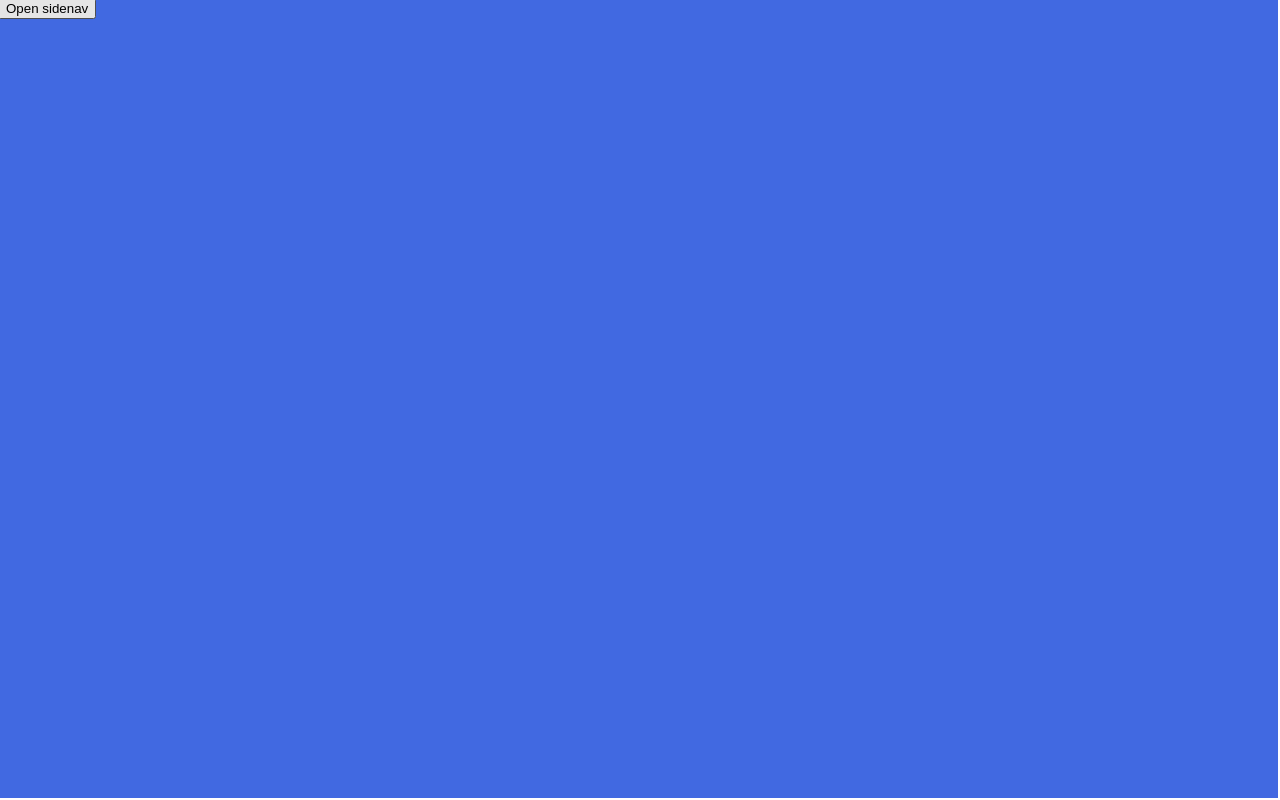
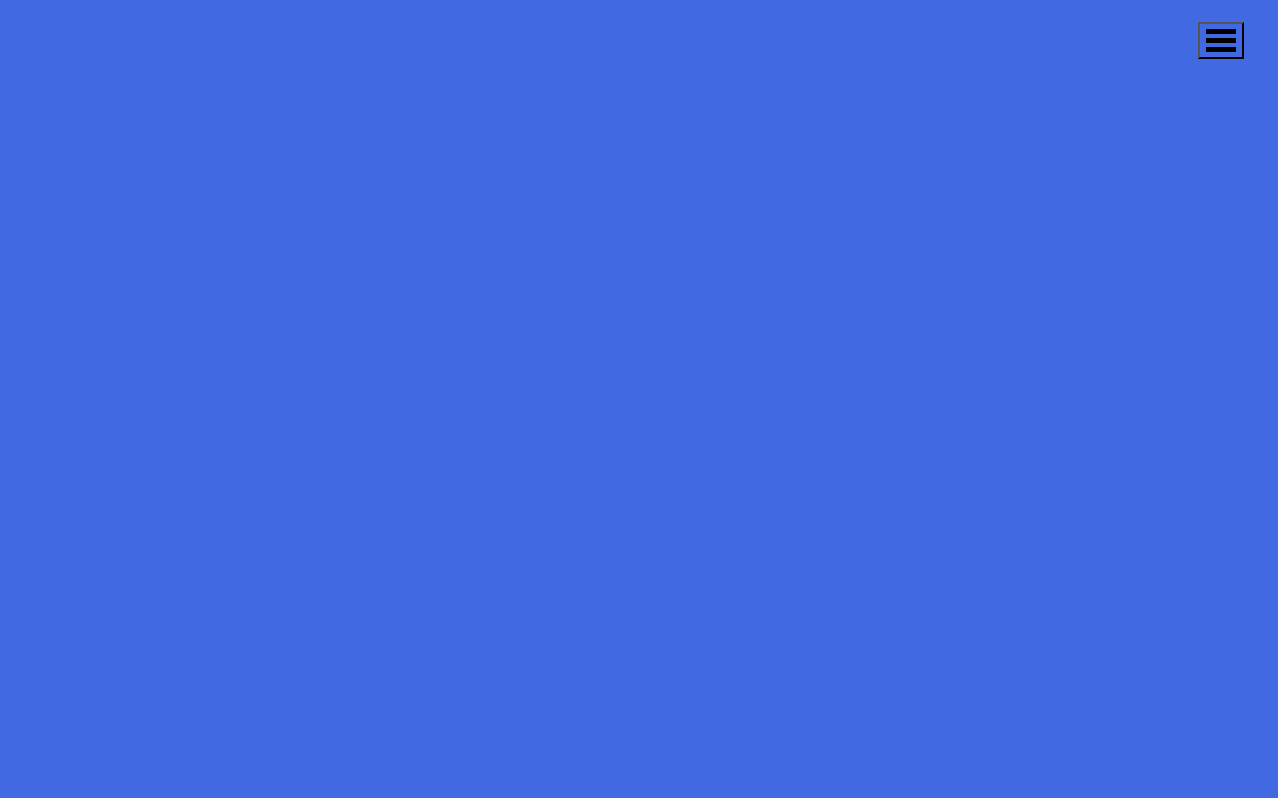
Before and after one commit to Jedimasterjohns/JordanHarrisPortfolio, an Angular app: page / in a window 1280 px wide. Built offline with nearby package versions, Linux system fonts and the light colour scheme.

Commit message:
building out sidenav and app navigation links

```diff
--- a/src/app/app-navigation/app-navigation.component.css
+++ b/src/app/app-navigation/app-navigation.component.css
@@ -0,0 +1,17 @@
+.sidenav {
+  padding: 20px;
+  z-index: 4;
+  width: 240px;
+  overflow: hidden;
+  background-color: darkgray;
+}
+
+ul {
+  list-style-type: none;
+}
+
+li {
+  font-family: "san-serif";
+  font-size: 2rem;
+  padding: 25px;
+}
--- a/src/app/app-navigation/app-navigation.component.html
+++ b/src/app/app-navigation/app-navigation.component.html
@@ -1,3 +1,8 @@
-<p>
-  app-navigation works!
-</p>
+<div class="sidenav">
+  <ul>
+    <li>Home</li>
+    <li>About</li>
+    <li>Portfolio</li>
+    <li><a [routerLink]="['/resume']">Resume</a></li>
+  </ul>
+</div>
--- a/src/app/app.module.ts
+++ b/src/app/app.module.ts
@@ -9,12 +9,14 @@ import { AppComponent } from './app.component';
 import { HomeComponent } from './home/home.component';
 import { RouterModule, Routes, } from '@angular/router';
 import { AppNavigationComponent } from './app-navigation/app-navigation.component';
+import { ResumeComponent } from './resume/resume.component';
 
 @NgModule({
   declarations: [
     AppComponent,
     HomeComponent,
-    AppNavigationComponent
+    AppNavigationComponent,
+    ResumeComponent
   ],
   imports: [
     BrowserModule,
--- a/src/app/app.routing.ts
+++ b/src/app/app.routing.ts
@@ -1,12 +1,14 @@
 import { Routes, RouterModule } from '@angular/router';
 
 import { HomeComponent } from './home/home.component';
+import { ResumeComponent } from './resume/resume.component';
 
 const appRoutes: Routes = [
   { path: '', component: HomeComponent },
 
   // otherwise redirect to home
-  { path: '**', redirectTo: ''}
+  { path: '**', redirectTo: ''},
+  { path: 'resume', component: ResumeComponent },
 ];
 
 export const routing = RouterModule.forRoot(appRoutes);
--- a/src/app/home/home.component.css
+++ b/src/app/home/home.component.css
@@ -1,15 +1,29 @@
-.welcome {
+.container {
   box-sizing: border-box;
   height: 100vh;
   width: 100vw;
-  overflow: hidden;
+  overflow: scroll;
   margin: -10px;
   padding: 0;
   clear: both;
   background-color: royalblue;
 }
 
-.example-sidenav {
-  padding: 20px;
-  z-index: 4;
+.sidenav-content {
+  position: absolute;
+  top: 20px;
+  right: 50px;;
+  border-color: black;
 }
+
+button {
+  background-color: royalblue;
+  border-color: black;
+}
+div {
+  width: 30px;
+  height: 5px;
+  background-color: black;
+  margin: 4px 0;
+
+}
--- a/src/app/home/home.component.html
+++ b/src/app/home/home.component.html
@@ -1,12 +1,14 @@
-<div class="welcome">
-    <div class="example-sidenav-content">
-        <button type="button" mat-button (click)="sidenav.open()">
-          Open sidenav
-        </button>
-      </div>
-    <mat-sidenav-container class="example-sidenav-content">
-        <mat-sidenav mode="push" #sidenav class="welcome">
-          <app-navigation></app-navigation>
-        </mat-sidenav>
-      </mat-sidenav-container>
-</div>
+<mat-sidenav-container class="container">
+    <mat-sidenav mode="push" #sidenav position="end">
+      <app-navigation></app-navigation>
+    </mat-sidenav>
+
+    <div class="sidenav-content">
+      <button type="button" mat-button (click)="sidenav.open()">
+          <div></div>
+          <div></div>
+          <div></div>
+      </button>
+    </div>
+
+  </mat-sidenav-container>
--- /dev/null
+++ b/src/app/resume/resume.component.html
@@ -0,0 +1,13 @@
+<section class="resume-container">
+    <div class="resume-content">
+      <h1 class="resume-greeting">Resume.&nbsp;
+        <small><a href="https://docs.google.com/document/d/1z9OsOZjJahFJuwRbIGhQgxlVy7gAqbjyX4cHsL3Qm-8/export?format=pdf"><i class="fa fa-download"></i> PDF</a></small>
+      </h1>
+      <strong><a href="/about">More about me&nbsp;&nbsp;<i class="fa fa-angle-right"></i></a></strong>
+      <br/>
+      <br/>
+      <p class="hide-for-small-down">For the best experience, view the PDF version linked above.</p>
+      <iframe class="hide-for-small-down" id="resume-embed" src="https://docs.google.com/document/d/1z9OsOZjJahFJuwRbIGhQgxlVy7gAqbjyX4cHsL3Qm-8/pub?embedded=true"></iframe>
+      <p class="hide-for-medium-up">Your screen is too small to display the embedded resume. Try opening the PDF link above.</p>
+    </div>
+  </section>
--- /dev/null
+++ b/src/app/resume/resume.component.ts
@@ -0,0 +1,15 @@
+import { Component, OnInit } from '@angular/core';
+
+@Component({
+  selector: 'app-resume',
+  templateUrl: './resume.component.html',
+  styleUrls: ['./resume.component.css']
+})
+export class ResumeComponent implements OnInit {
+
+  constructor() { }
+
+  ngOnInit() {
+  }
+
+}
```
Also changed, not shown: src/app/resume/resume.component.css (added), 1 other file (tests, documents, lock files or other folders).
